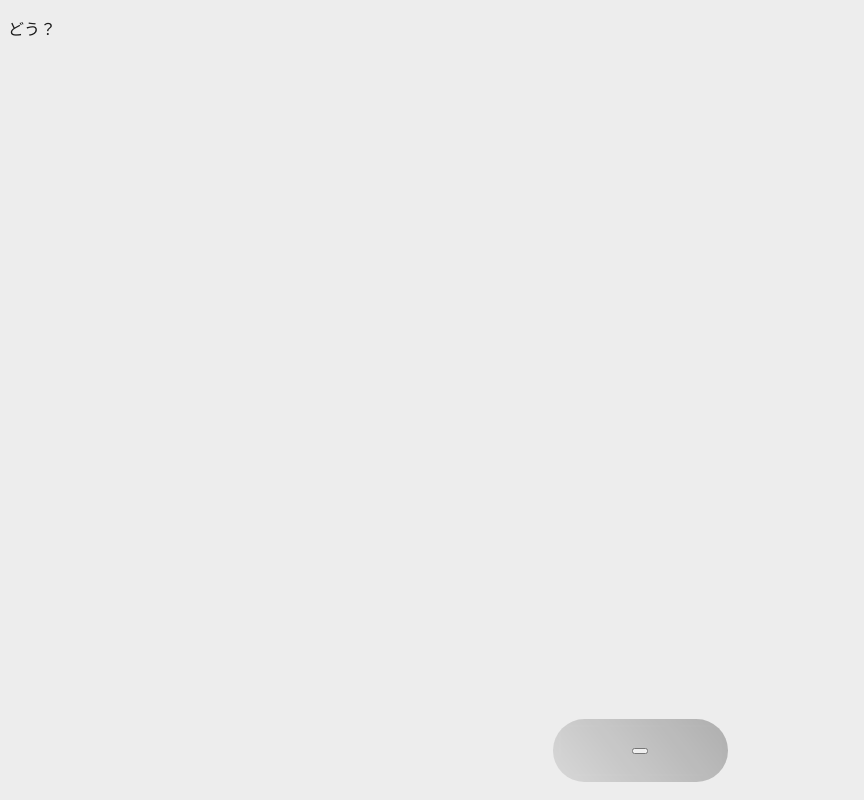
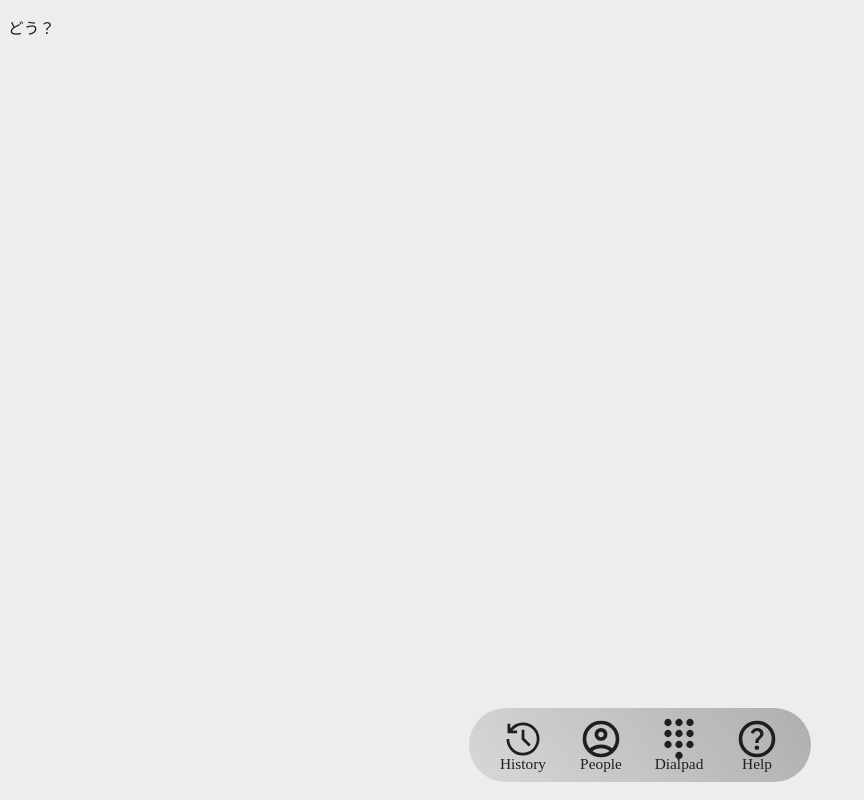
Before and after one commit to te-wing/pushphone-simulator, an Astro site: page / in a window 1280 px wide. Shown: the whole page, without its empty margins (0-864 px from the left). Built offline with nearby package versions, Linux system fonts and the light colour scheme; Astro itself is replaced by a stand-in of ours.

Commit message:
footer完成 see #1

```diff
--- a/src/components/Footer.astro
+++ b/src/components/Footer.astro
@@ -1,11 +1,25 @@
 ---
 import styles from './footer.module.scss';
+import './footer.scss';
 ---
 
 <footer class={styles.footer}>
   <div class={styles.footerBar}>
-    <button>
-
-    </button>
+    <a href="/history">
+      <svg xmlns="http://www.w3.org/2000/svg" height="44px" viewBox="0 -960 960 960" width="44px" fill="#1f1f1f"><path d="M477-120q-149 0-253-105.5T120-481h60q0 125 86 213t211 88q127 0 215-89t88-216q0-124-89-209.5T477-780q-68 0-127.5 31T246-667h105v60H142v-208h60v106q52-61 123.5-96T477-840q75 0 141 28t115.5 76.5Q783-687 811.5-622T840-482q0 75-28.5 141t-78 115Q684-177 618-148.5T477-120Zm128-197L451-469v-214h60v189l137 134-43 43Z"/></svg>
+      <p>History</p>
+    </a>
+    <a href="/people">
+      <svg xmlns="http://www.w3.org/2000/svg" height="44px" viewBox="0 -960 960 960" width="44px" fill="#1f1f1f"><path d="M234-276q51-39 114-61.5T480-360q69 0 132 22.5T726-276q35-41 54.5-93T800-480q0-133-93.5-226.5T480-800q-133 0-226.5 93.5T160-480q0 59 19.5 111t54.5 93Zm246-164q-59 0-99.5-40.5T340-580q0-59 40.5-99.5T480-720q59 0 99.5 40.5T620-580q0 59-40.5 99.5T480-440Zm0 360q-83 0-156-31.5T197-197q-54-54-85.5-127T80-480q0-83 31.5-156T197-763q54-54 127-85.5T480-880q83 0 156 31.5T763-763q54 54 85.5 127T880-480q0 83-31.5 156T763-197q-54 54-127 85.5T480-80Zm0-80q53 0 100-15.5t86-44.5q-39-29-86-44.5T480-280q-53 0-100 15.5T294-220q39 29 86 44.5T480-160Zm0-360q26 0 43-17t17-43q0-26-17-43t-43-17q-26 0-43 17t-17 43q0 26 17 43t43 17Zm0-60Zm0 360Z"/></svg>
+      <p>People</p>
+    </a>
+    <a href="/dialpad">
+      <svg xmlns="http://www.w3.org/2000/svg" height="44px" viewBox="0 -960 960 960" width="44px" fill="#1f1f1f"><path d="M480-40q-33 0-56.5-23.5T400-120q0-33 23.5-56.5T480-200q33 0 56.5 23.5T560-120q0 33-23.5 56.5T480-40ZM240-760q-33 0-56.5-23.5T160-840q0-33 23.5-56.5T240-920q33 0 56.5 23.5T320-840q0 33-23.5 56.5T240-760Zm0 240q-33 0-56.5-23.5T160-600q0-33 23.5-56.5T240-680q33 0 56.5 23.5T320-600q0 33-23.5 56.5T240-520Zm0 240q-33 0-56.5-23.5T160-360q0-33 23.5-56.5T240-440q33 0 56.5 23.5T320-360q0 33-23.5 56.5T240-280Zm480-480q-33 0-56.5-23.5T640-840q0-33 23.5-56.5T720-920q33 0 56.5 23.5T800-840q0 33-23.5 56.5T720-760ZM480-280q-33 0-56.5-23.5T400-360q0-33 23.5-56.5T480-440q33 0 56.5 23.5T560-360q0 33-23.5 56.5T480-280Zm240 0q-33 0-56.5-23.5T640-360q0-33 23.5-56.5T720-440q33 0 56.5 23.5T800-360q0 33-23.5 56.5T720-280Zm0-240q-33 0-56.5-23.5T640-600q0-33 23.5-56.5T720-680q33 0 56.5 23.5T800-600q0 33-23.5 56.5T720-520Zm-240 0q-33 0-56.5-23.5T400-600q0-33 23.5-56.5T480-680q33 0 56.5 23.5T560-600q0 33-23.5 56.5T480-520Zm0-240q-33 0-56.5-23.5T400-840q0-33 23.5-56.5T480-920q33 0 56.5 23.5T560-840q0 33-23.5 56.5T480-760Z"/></svg>
+      <p>Dialpad</p>
+    </a>
+    <a href="/help">
+      <svg xmlns="http://www.w3.org/2000/svg" height="44px" viewBox="0 -960 960 960" width="44px" fill="#1f1f1f"><path d="M478-240q21 0 35.5-14.5T528-290q0-21-14.5-35.5T478-340q-21 0-35.5 14.5T428-290q0 21 14.5 35.5T478-240Zm-36-154h74q0-33 7.5-52t42.5-52q26-26 41-49.5t15-56.5q0-56-41-86t-97-30q-57 0-92.5 30T342-618l66 26q5-18 22.5-39t53.5-21q32 0 48 17.5t16 38.5q0 20-12 37.5T506-526q-44 39-54 59t-10 73Zm38 314q-83 0-156-31.5T197-197q-54-54-85.5-127T80-480q0-83 31.5-156T197-763q54-54 127-85.5T480-880q83 0 156 31.5T763-763q54 54 85.5 127T880-480q0 83-31.5 156T763-197q-54 54-127 85.5T480-80Zm0-80q134 0 227-93t93-227q0-134-93-227t-227-93q-134 0-227 93t-93 227q0 134 93 227t227 93Zm0-320Z"/></svg>
+      <p>Help</p>
+    </a>
   </div>
 </footer>
--- a/src/components/footer.module.scss
+++ b/src/components/footer.module.scss
@@ -12,6 +12,8 @@ footer {
   justify-content: center;
   align-items: center;
 
+  padding: 0 15px;
+
   --footerBarBackground-left: #00000017;
   --footerBarBackground-right: #00000043;
   @media (prefers-color-scheme: dark) {
@@ -20,8 +22,8 @@ footer {
   }
 
   margin: 0 auto;
-  border-radius: 63px;
-  height: 63px;
+  border-radius: 37px;
+  height: 74px;
   min-width: 175px;
   background: linear-gradient(52deg, var(--footerBarBackground-left), var(--footerBarBackground-right));
 
--- /dev/null
+++ b/src/components/footer.scss
@@ -0,0 +1,19 @@
+button, a {
+  background-color: transparent;
+  color: #1f1f1f;
+  margin: 6px 4px;
+  padding: 0;
+  border: none;
+  text-align: center;
+  width: 70px;
+
+  svg, p {
+    margin: -5px;
+    padding: 0;
+  }
+}
+
+a, p {
+  font-size: 0.98em;
+  text-decoration: none;
+}
```
Also changed, not shown: public/footerSvgLogos/dialpad.svg (added), public/footerSvgLogos/help.svg (added), public/footerSvgLogos/history.svg (added), public/footerSvgLogos/people.svg (added).
